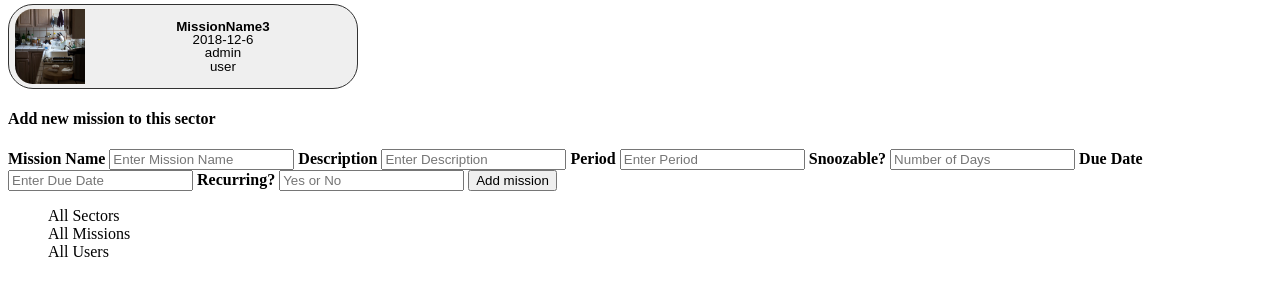
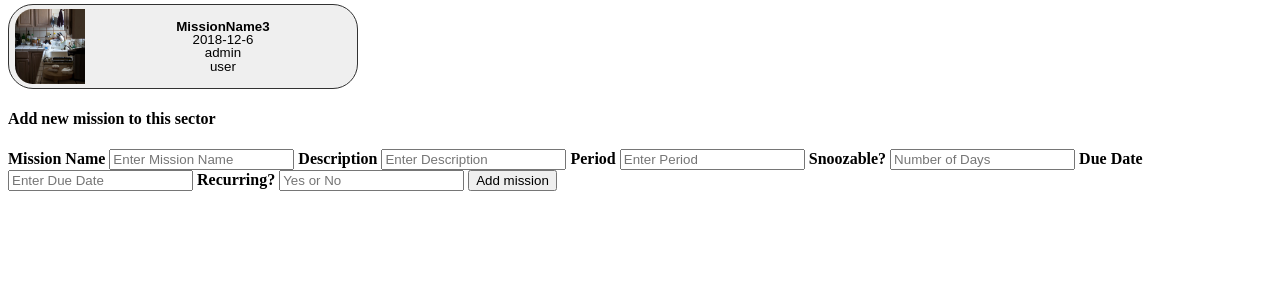
Before and after one commit to ChoreTracker/prod-app, a Spring Boot app: page /sector?id=1 in a window 1280 px wide. Shown: the part 133-433 px from the top of the page. Run offline with Spring Boot 4, Linux system fonts and the light colour scheme; a user stored in the database is signed in; data comes from the database, SQL or seed files in the repository; some of the project's set-up classes (security, data sources, template engines, error pages and the like) are left out, and stand-ins take their place.

Commit message:
fixed nav options

```diff
--- a/src/main/resources/templates/sector.html
+++ b/src/main/resources/templates/sector.html
@@ -78,11 +78,7 @@
 
 	</main>
 	<footer>
-			<ul>
-				<li> <a href="http://localhost:8080/show-sectors">All Sectors</a></li>
-				<li> <a href="http://localhost:8080/show-missions">All Missions</a></li>
-				<li> <a href="http://localhost:8080/show-users">All Users</a></li>
-			</ul>
+
 	</footer>
 	<script src = "./js/sector-requests.js"></script>
 </body>
```
